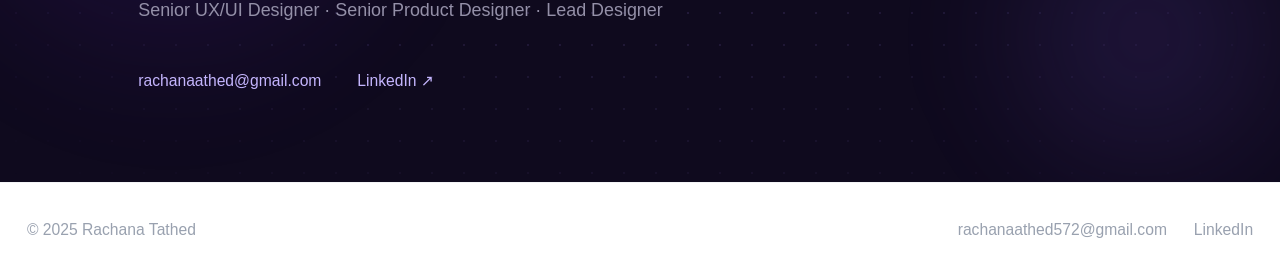
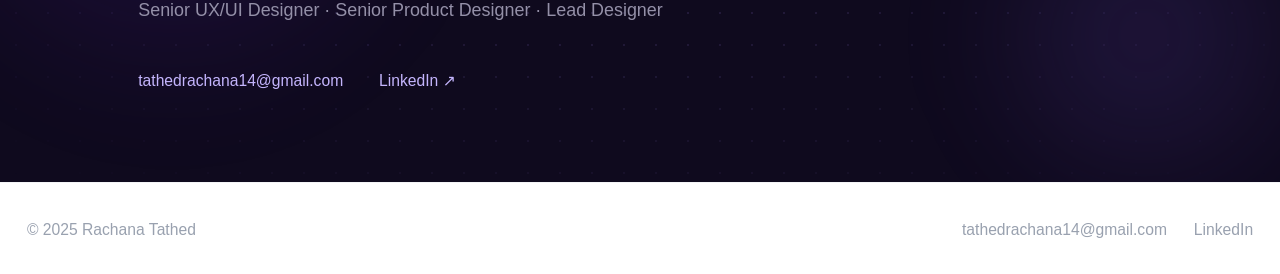
Before and after one commit to tathedrachana1403/portfolio, a Next.js app: page / in a window 1280 px wide. Shown: the part 4993-5267 px from the top of the page. Built offline with nearby package versions, Linux system fonts and the light colour scheme.

Commit message:
emailid chnages

```diff
--- a/app/components/Footer.tsx
+++ b/app/components/Footer.tsx
@@ -4,8 +4,8 @@ export default function Footer() {
       <div className="max-w-7xl mx-auto w-full flex flex-col md:flex-row items-center justify-between gap-4 text-sm text-gray-400">
         <span>© 2025 Rachana Tathed</span>
         <div className="flex flex-col sm:flex-row items-center gap-3 sm:gap-6 text-center">
-          <a href="mailto:rachanaathed572@gmail.com" className="hover:text-gray-700 transition-colors">
-            rachanaathed572@gmail.com
+          <a href="mailto:tathedrachana14@gmail.com" className="hover:text-gray-700 transition-colors">
+            tathedrachana14@gmail.com
           </a>
           <a
             href="https://linkedin.com"
--- a/app/components/Nav.tsx
+++ b/app/components/Nav.tsx
@@ -28,7 +28,7 @@ export default function Nav() {
             About
           </Link>
           <a
-            href="mailto:rachanaathed572@gmail.com"
+            href="mailto:tathedrachana14@gmail.com"
             className="text-sm text-gray-500 hover:text-gray-900 transition-colors"
           >
             Contact
@@ -89,7 +89,7 @@ export default function Nav() {
             About
           </Link>
           <a
-            href="mailto:rachanaathed572@gmail.com"
+            href="mailto:tathedrachana14@gmail.com"
             className="text-sm text-gray-700"
           >
             Contact
--- a/app/page.tsx
+++ b/app/page.tsx
@@ -458,11 +458,11 @@ export default function Home() {
               </p>
               <div className="flex flex-wrap items-center gap-8 text-sm">
                 <DrawUnderlineLink
-                  href="mailto:rachanaathed@gmail.com"
+                  href="mailto:tathedrachana14@gmail.com"
                   className="text-sm font-medium transition-colors"
                   style={{ color: "#c4b5fd" }}
                 >
-                  rachanaathed@gmail.com
+                  tathedrachana14@gmail.com
                 </DrawUnderlineLink>
                 <DrawUnderlineLink
                   href="https://linkedin.com"
```
